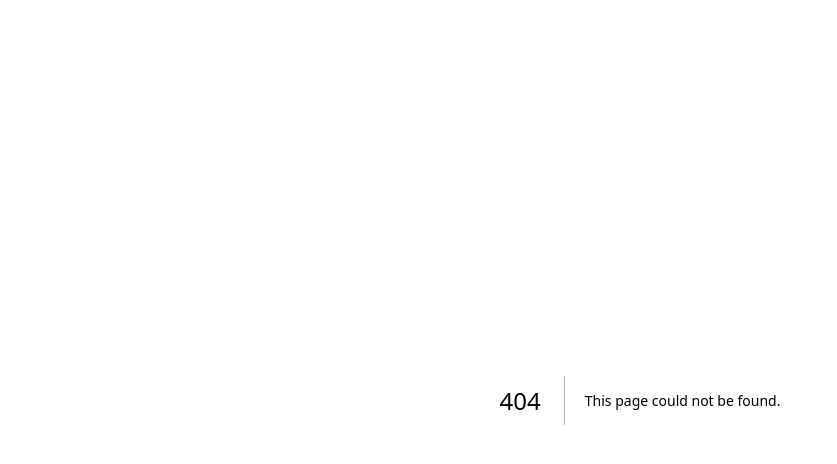
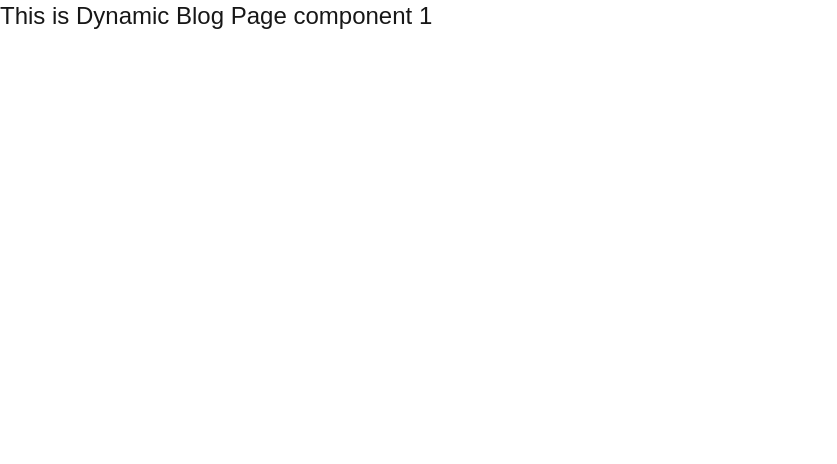
Before and after one commit to nahidn228/next-app, a Next.js app: page /blog/1 in a window 1280 px wide. Before the commit this address had no page. Shown: the top 464 px of the page, without its empty margins (0-837 px from the left). Built offline with nearby package versions, Linux system fonts and the light colour scheme.

Commit message:
cretae dynamic route and catch params

```diff
--- /dev/null
+++ b/src/app/blog/[blogId]/page.tsx
@@ -0,0 +1,14 @@
+const DynamicBlogPage = async ({
+  params,
+}: {
+  params: Promise<{ blogId: string }>;
+}) => {
+  const { blogId } = await params;
+  return (
+    <div>
+      <h1 className="text-2xl">This is Dynamic Blog Page component {blogId}</h1>
+    </div>
+  );
+};
+
+export default DynamicBlogPage;
--- /dev/null
+++ b/src/app/blog/page.tsx
@@ -0,0 +1,9 @@
+const BlogPage = () => {
+  return (
+    <div>
+      <h1>This is BlogPage component</h1>
+    </div>
+  );
+};
+
+export default BlogPage;
```
